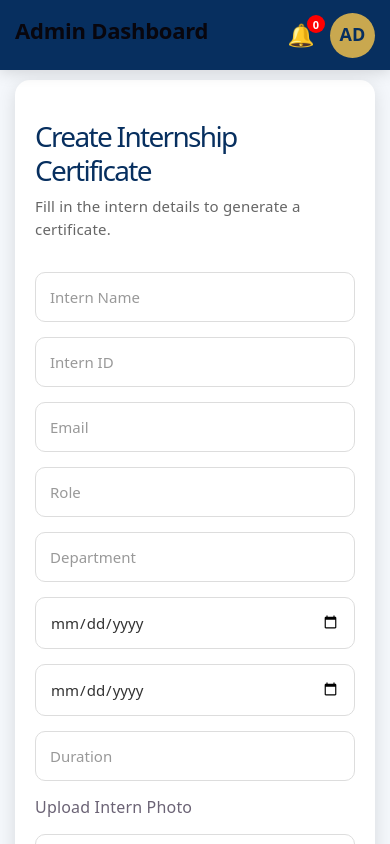
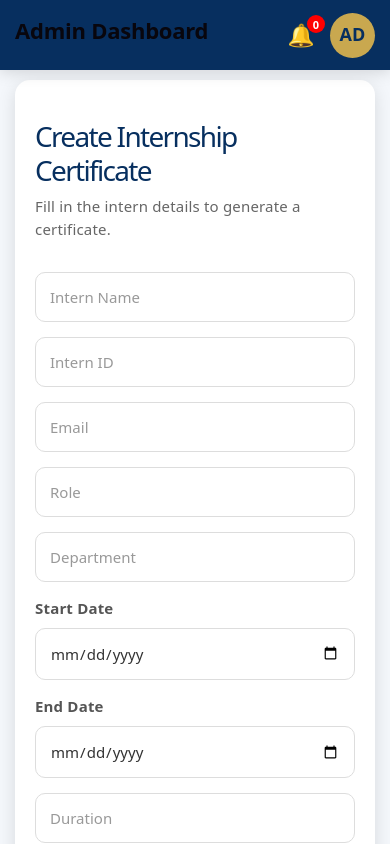
Before and after one commit to GiriZYIT/certificate-system-frontend, a React app: page /add in a window 390 px wide. Shown: the top 844 px of the page. Built offline with nearby package versions, Linux system fonts and the light colour scheme; the HTML template or start-up script is replaced by a standard one.

Commit message:
Refactor shared layout and improve responsive UI

```diff
--- a/src/pages/AddIntern.jsx
+++ b/src/pages/AddIntern.jsx
@@ -190,21 +190,29 @@ export default function AddIntern() {
               required
             />
 
+            <div className="date-group">
+              <label htmlFor="start_date">Start Date</label>
               <input
                 type="date"
+                id="start_date"
                 name="start_date"
                 value={formData.start_date}
                 onChange={handleChange}
                 required
               />
+            </div>
 
+            <div className="date-group">
+              <label htmlFor="end_date">End Date</label>
               <input
                 type="date"
+                id="end_date"
                 name="end_date"
                 value={formData.end_date}
                 onChange={handleChange}
                 required
               />
+            </div>
 
             <input
               type="text"
--- a/src/styles/form.css
+++ b/src/styles/form.css
@@ -122,6 +122,18 @@ font-weight:bold;
 
 }
 
+.date-group{
+    display:flex;
+    flex-direction:column;
+    gap:8px;
+}
+
+.date-group label{
+    font-size:15px;
+    font-weight:600;
+    color:#555;
+}
+
 @media (max-width:768px){
 
     .form-page{
```
Lines whose indentation alone changed are shown as unchanged.
